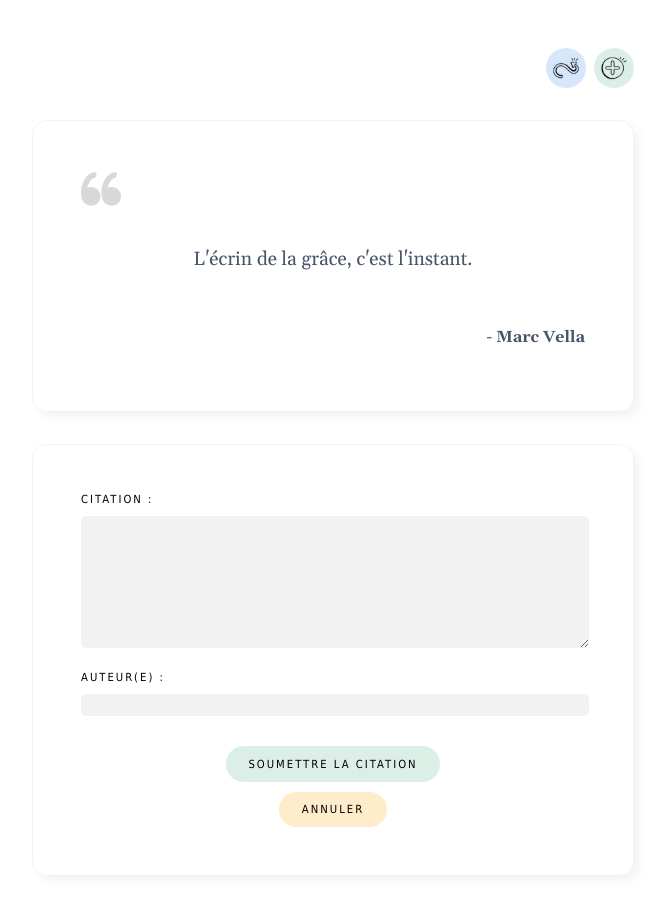
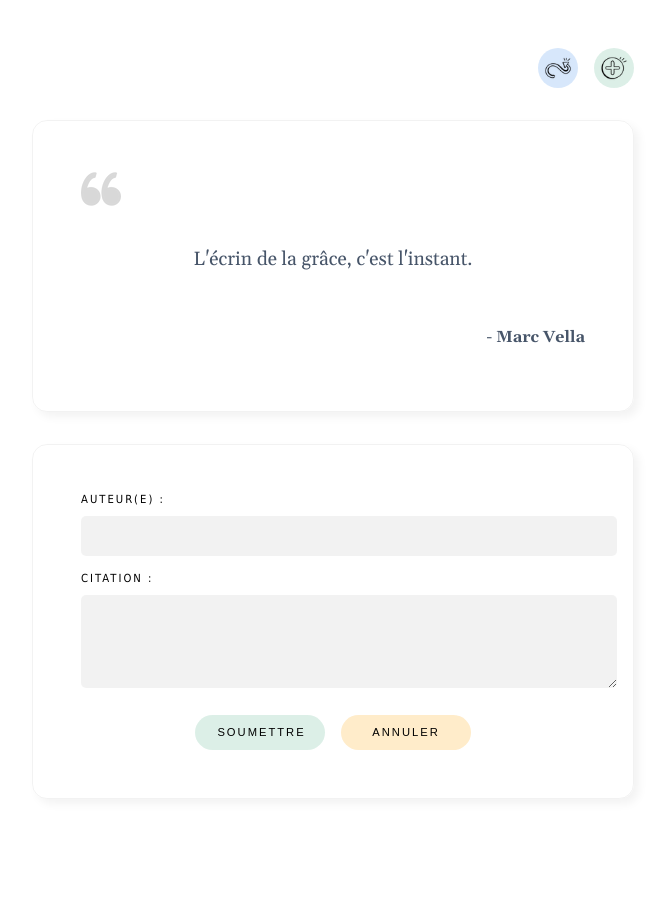
Before and after one commit to MelineCo/bobin-frontend, a website: page index.html in a window 1280 px wide. Both pictures are taken after a click on the button 920 px from the left and 68 px from the top of the page. Shown: the whole page, without its empty margins (306-971 px from the left). After the commit the page ends 847 px from the top, so only its background shows below. Drawn offline with nearby package versions, Linux system fonts and the light colour scheme; files whose address does not match are found by name.

Commit message:
Fix form

```diff
--- a/index.html
+++ b/index.html
@@ -26,7 +26,18 @@
             <p id="quote">L'écrin de la grâce, c'est l'instant.</p>
             <p id="author">- Marc Vella</p>
         </div>
-        <div id="add-form" class="sous-container"></div>
+        <div id="add-form" class="sous-container">
+            <div class="form">
+                <label class='label' for="addedAuthor">AUTEUR(E) :</label><br />
+                <input id="auteur" class="input" type="text" />
+                <label class='label' for="addedQuote">CITATION :</label><br />
+                <textarea id="citation" name="addedQuote" rows="4" col="150"></textarea>
+                <div class="submit-btns">
+                    <button id="submit-quote" class="submit-btn submit">SOUMETTRE</button>
+                    <button id="cancel-quote" class="submit-btn cancel">ANNULER</button>
+                </div>
+            </div>
+        </div>
     </div>
 
     <script src="script.js"></script>
--- a/script.js
+++ b/script.js
@@ -1,3 +1,4 @@
+// Afficher une citation aléatoire
 document.querySelector("#btn-shuffle").addEventListener('click', function () {
     const alea = Math.ceil(Math.random() * 26)
     console.log(alea)
@@ -12,34 +13,17 @@ document.querySelector("#btn-shuffle").addEventListener('click', function () {
         })
 })
 
+
+// Afficher les champs à renseigner au click sur le bouton "Ajouter"
 document.querySelector("#btn-add").addEventListener('click', function () {
-    document.querySelector("#add-form").innerHTML = `
-    <form action="" method="get" class="form">
-        <div class="form-example">
-            <label class='label' for="quote">CITATION :</label><br/>
-            <textarea id="quote" name="quote" rows="4" col="150">
-            </textarea>
-        </div>
-        <div class="form-example">
-            <label class='label' for="author">AUTEUR(E) :</label><br/>
-            <input type="text" id="author" name="author" />
-        </div>
-        <div class="submit-btns">
-            <input id="submit-quote" class="submit-btn submit" type="submit" value="SOUMETTRE LA CITATION" />
-            <input id="cancel-quote" class="submit-btn cancel" type="submit" value="ANNULER" />
-        </div>
-    </form>
-    `
-
-    addNewQuote()
+    document.querySelector("#add-form").style.display = "block";
 })
 
-
-function addNewQuote() {
+// Ajout d'une citation à la BDD
 document.querySelector('#submit-quote').addEventListener('click', function () {
     const submittedQuote = {
-            quote: "testFetch",
-            author: "tesFetchAuthor"
+        quote: document.querySelector('#citation').value,
+        author: document.querySelector('#auteur').value,
     }
 
     fetch(`http://localhost:3000/quotes/new`,
@@ -49,17 +33,17 @@ function addNewQuote() {
                 'Accept': 'application/json',
                 'Content-Type': 'application/json'
             },
-                body: JSON.stringify({
-                    quote: "testFetch",
-                    author: "tesFetchAuthor"
-                })
+            body: JSON.stringify(submittedQuote)
         })
         .then(response => response.json())
         .then(data => {
             if (data.result) {
                 console.log("quote submitted!")
-                    this.parentNode.parentNode.remove();
+                // J'efface les champs
+                document.querySelector('#citation').value = "";
+                document.querySelector('#auteur').value = "";
             }
         });
+
+    document.querySelector("#add-form").style.display = "none"
 });
-}
--- a/style.css
+++ b/style.css
@@ -30,7 +30,7 @@ body {
 #buttons{
     display: flex;
     justify-content: center;
-    gap: .5rem;
+    gap: 1rem;
 }
 
 .btn {
@@ -95,16 +95,25 @@ body {
 
 /* FORM */
 
+#add-form{
+    display : none;
+}
+
 .form{
     width: 100%;
-}
-
-.form-example {
-    width: 100%;
-    margin-bottom: 20px;
     font-size: 0.7rem;
     letter-spacing: 2px;
     font-family: Tahoma, serif;
+}
+
+#auteur {
+    width: 100%;
+    height: 1.5rem;
+    margin-bottom: 1rem;
+}
+
+#citation {
+    width: 100%;
 }
 
 .submit-btn{
@@ -113,6 +122,7 @@ body {
     border: none;
     font-size: 0.7rem;
     letter-spacing: 2px;
+    width: 130px;
 }
 
 .cancel{
@@ -123,10 +133,10 @@ body {
 }
 
 .submit-btns{
+    margin-top: 1.5rem;
     display: flex;
-    flex-direction: column;
     justify-content: center;
-    align-items: center;
+    gap: 1rem;
 }
 
 input, textarea {
@@ -134,8 +144,6 @@ input, textarea {
     background-color:  rgb(0 0 0 / 5%);
     margin-top: 10px;
     border-radius: 5px;
+    padding: 0.5rem 1rem;
+    line-height: 1.2rem;
 }
-
-input[type=submit]{
-    font-family: Tahoma, serif;
-}
```
Lines whose indentation alone changed are shown as unchanged.
